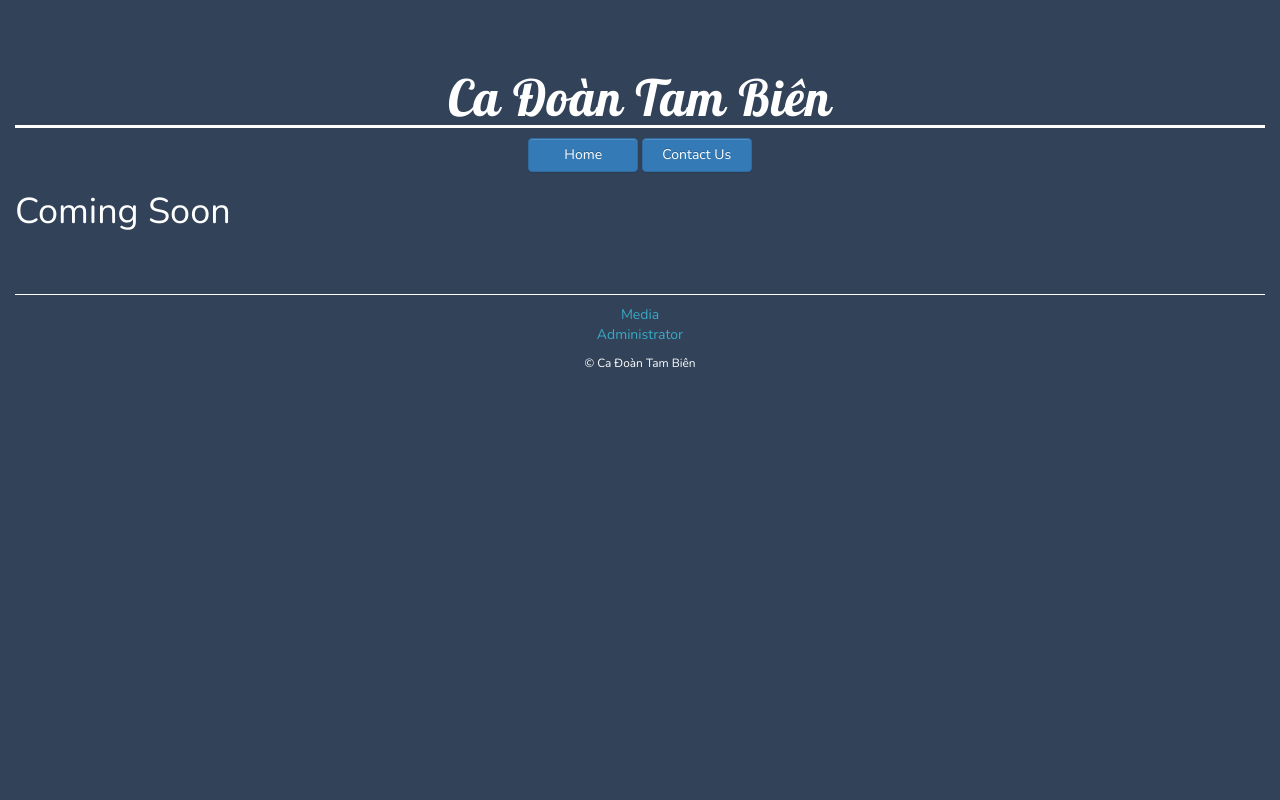
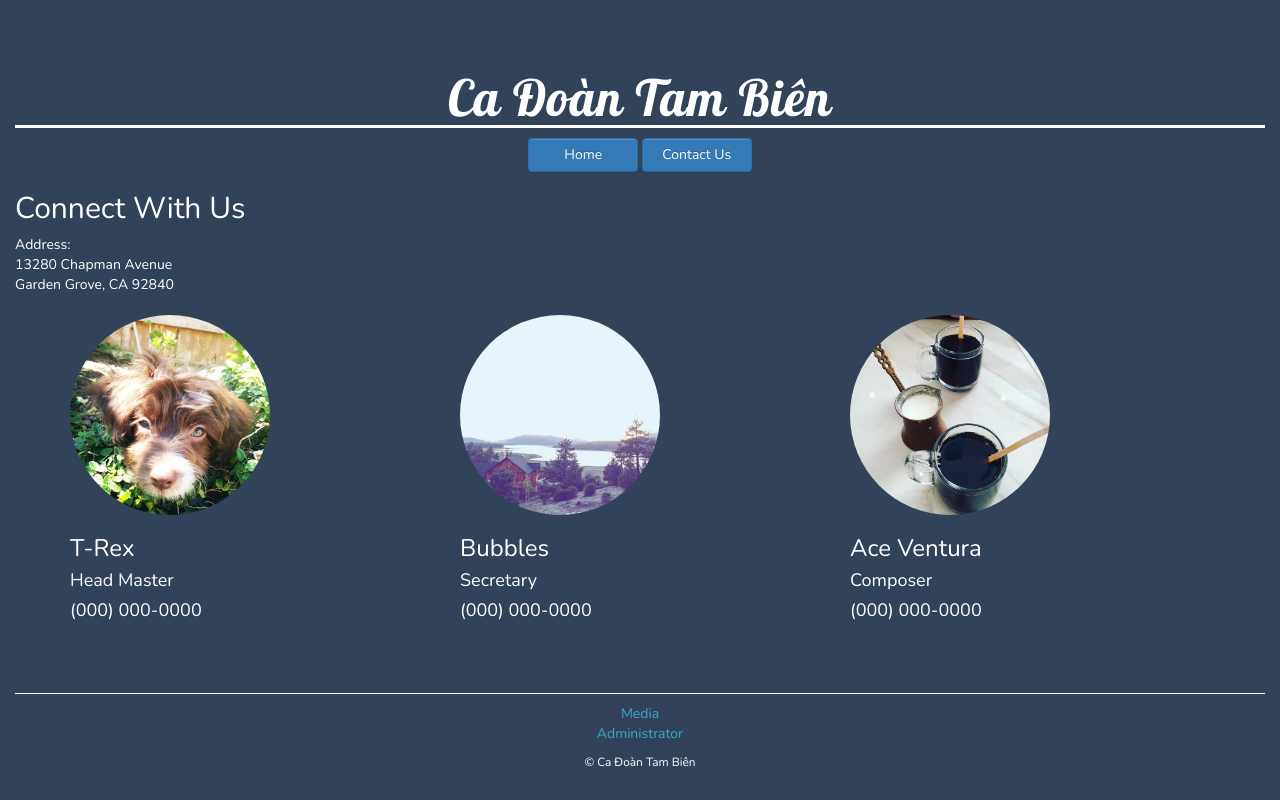
Before and after one commit to Trexsaurus/tam-bien-choir-website, a plain HTML site: page client/contact.html in a window 1280 px wide. Drawn offline with nearby package versions, Linux system fonts and the light colour scheme.

Commit message:
#3 - basic info and styling of contact pg

```diff
--- a/client/contact.html
+++ b/client/contact.html
@@ -22,10 +22,57 @@
                 <a href="contact.html" class="btn btn-primary nav-btn">Contact Us</a>
             </nav>
 
+            <h2>Connect With Us</h2>
 
-            <h1>Coming Soon</h1>
+            <address>
+                Address: <br>
+                13280 Chapman Avenue <br>
+                Garden Grove, CA 92840 <br>
+            </address>
+
+<!-- ******      START OF ALL CONTACTS    ******  -->
+            <!-- ******
+
+            NOTE: Must determine total contacts that will be displayed to output correct responsive design
+            Example, if only 3 contacts, use col-xs-4 (for md lg same). If 12, need 3 rows or 4 rows, depending on how want to display
+            ******  -->
+            <div class ="container">
 
 
+
+
+                <div class="row"> <!-- ROW 1 START -->
+        <!-- ******      Sample Contact START   ******  -->
+                    <div class="col-md-4 col-lg-4">
+                        <img src="resources/images/TestImage3.jpg" class="img-circle profile-pic">
+                        <h3>T-Rex</h3>
+                        <h4>Head Master</h4>
+                        <h4>(000) 000-0000</h4>
+                    </div>
+        <!-- ******      Sample Contact END    ******  -->
+        <!-- ******      Sample Contact START   ******  -->
+                    <div class="col-md-4 col-lg-4">
+                        <img src="resources/images/TestImage2.jpg" class="img-circle profile-pic">
+                        <h3>Bubbles</h3>
+                        <h4>Secretary</h4>
+                        <h4>(000) 000-0000</h4>
+                    </div>
+        <!-- ******      Sample Contact END    ******  -->
+        <!-- ******      Sample Contact START   ******  -->
+                    <div class="col-md-4 col-lg-4">
+                        <img src="resources/images/TestImage.jpg" class="img-circle profile-pic">
+                        <h3>Ace Ventura</h3>
+                        <h4>Composer</h4>
+                        <h4>(000) 000-0000</h4>
+                    </div>
+        <!-- ******      Sample Contact END    ******  -->
+                </div> <!-- ROW 1 END -->
+
+
+
+
+            </div>
+<!-- ******      END OF ALL CONTACTS    ******  -->
 
             <footer>
                 <p>
--- a/client/resources/css/styles.css
+++ b/client/resources/css/styles.css
@@ -39,6 +39,9 @@ nav {
     color: black;
 }
 
+.profile-pic {
+    max-height: 200px
+}
 
 form {
     color: black;
```
Also changed, not shown: client/resources/images/TestImage3.jpg (added).
